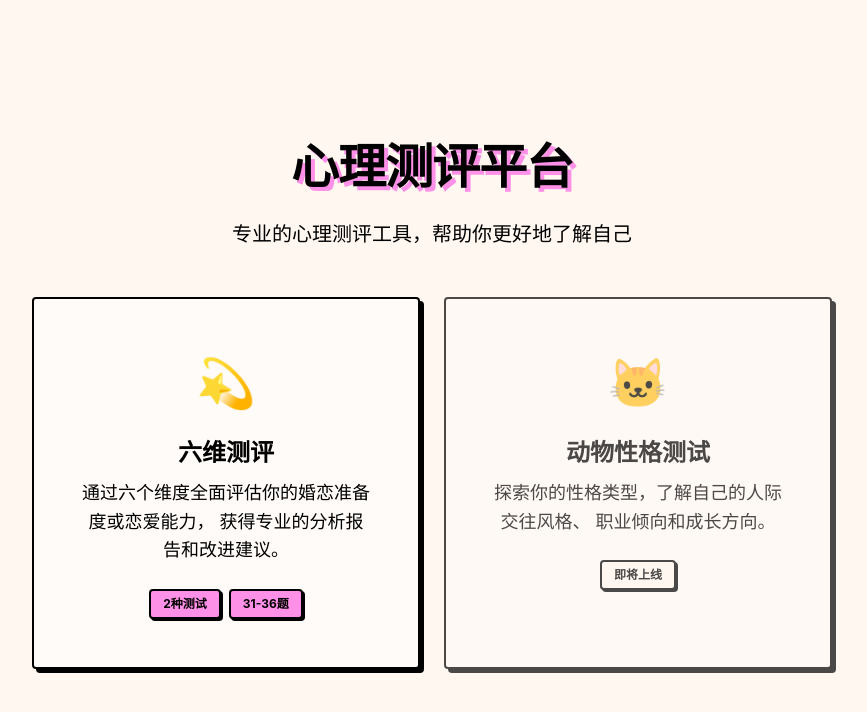
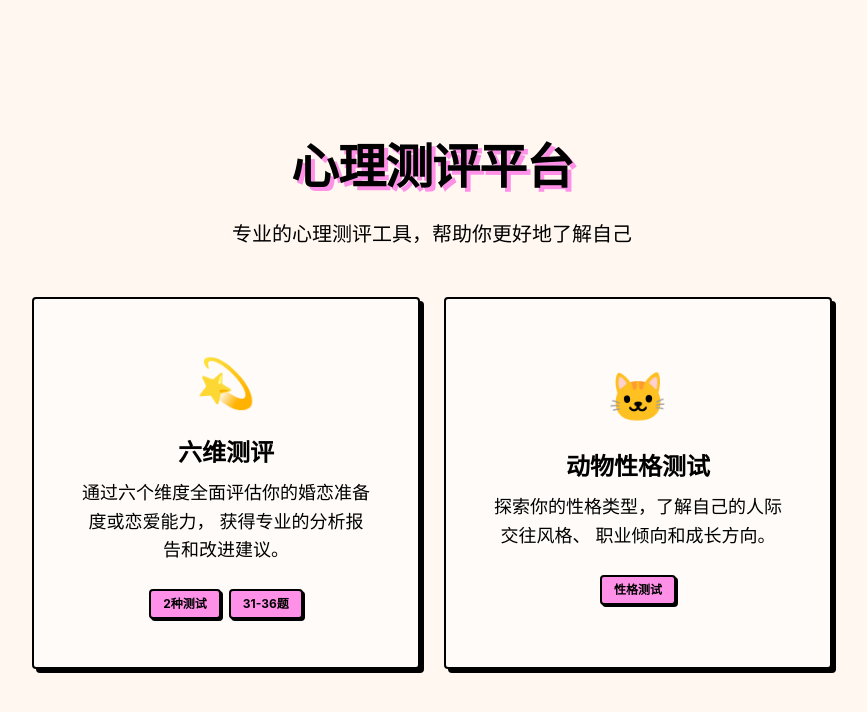
Before and after one commit to JesseYang1017/sixdim_frontend, a Next.js app: page / in a window 1280 px wide. Shown: the top 712 px of the page, without its empty margins (208-1075 px from the left). Built offline with nearby package versions, Linux system fonts and the light colour scheme.

Commit message:
Change basePath to /survey and add animal personality link

```diff
--- a/next.config.ts
+++ b/next.config.ts
@@ -2,7 +2,7 @@ import type { NextConfig } from "next";
 
 const nextConfig: NextConfig = {
   output: 'export',
-  basePath: '/sixdim',
+  basePath: '/survey',
   images: {
     unoptimized: true,
   },
--- a/src/app/page.module.css
+++ b/src/app/page.module.css
@@ -41,6 +41,11 @@
   text-decoration: none;
   color: inherit;
   display: block;
+  height: 100%;
+}
+
+.link>* {
+  height: 100%;
 }
 
 .cardContent {
--- a/src/app/page.tsx
+++ b/src/app/page.tsx
@@ -31,7 +31,8 @@ export default function HomePage() {
             </Card>
           </Link>
 
-          <Card padding="lg" className={styles.comingSoon}>
+          <a href="https://animalpersonality-production.up.railway.app/" target="_blank" rel="noopener noreferrer" className={styles.link}>
+            <Card clickable padding="lg">
               <div className={styles.cardContent}>
                 <div className={styles.cardIcon}>🐱</div>
                 <h2 className={styles.cardTitle}>动物性格测试</h2>
@@ -40,10 +41,11 @@ export default function HomePage() {
                   职业倾向和成长方向。
                 </p>
                 <div className={styles.cardMeta}>
-                <span className={styles.badgeSecondary}>即将上线</span>
+                  <span className={styles.badge}>性格测试</span>
                 </div>
               </div>
             </Card>
+          </a>
         </div>
       </div>
     </main>
```
Lines whose indentation alone changed are shown as unchanged.
